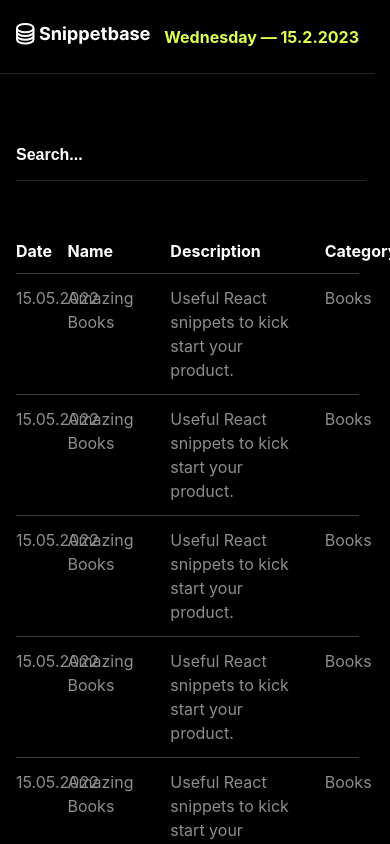
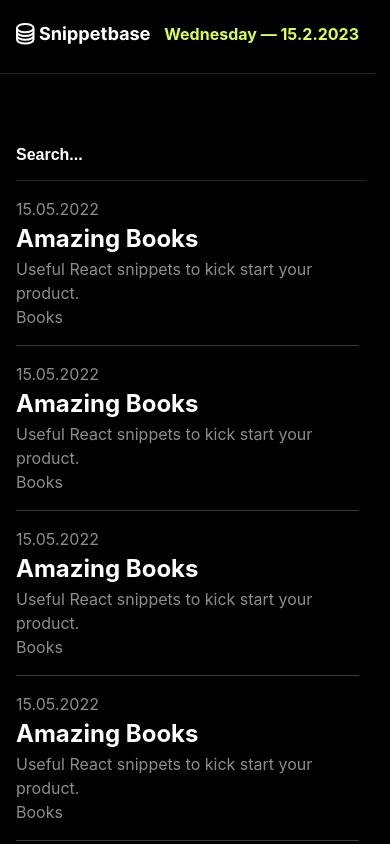
Before and after one commit to nenadmarinkovic/snippetbase, a Next.js app: page / in a window 390 px wide. Shown: the top 844 px of the page. Built offline with nearby package versions, Linux system fonts and the light colour scheme.

Commit message:
mobile view added

```diff
--- a/components/Snippets.tsx
+++ b/components/Snippets.tsx
@@ -45,6 +45,7 @@ function Snippets({ itemsPerPage, snippets }: any) {
       {currentItems.length > 0 ? (
         currentItems.map((snippet: any, index: any) => (
           <Link
+            className="snippet-item"
             key={index}
             as={`/snippet/${snippet.filePath.replace(/\.mdx?$/, "")}`}
             href={`/snippet/[slug]`}
--- a/styles/components/header.ts
+++ b/styles/components/header.ts
@@ -14,11 +14,25 @@ export const HeaderInside = styled.div`
   display: flex;
   justify-content: space-between;
   align-items: center;
+
+  @media (max-width: 350px) {
+    flex-direction: column;
+    align-items: start;
+  }
 `;
 
 export const HeaderInfo = styled.div`
   color: #dcff50;
   font-weight: bold;
+
+  span {
+    position: relative;
+    bottom: 3px;
+
+    @media (max-width: 350px) {
+      bottom: -3px;
+    }
+  }
 `;
 
 export const HeaderBorder = styled.div`
--- a/styles/components/snippets.ts
+++ b/styles/components/snippets.ts
@@ -7,13 +7,17 @@ export const TableContainer = styled.div`
 `;
 
 export const FlexTableHeader = styled.div`
-  margin-top: 3rem;
+  margin-top: 2rem;
   display: flex;
   flex-flow: row wrap;
   justify-content: space-between;
   border-bottom: 0.5px solid rgb(60, 60, 60);
   font-weight: bold;
   color: #fff;
+
+  @media (max-width: 800px) {
+    display: none;
+  }
 `;
 
 export const FlexTableRow = styled.div`
@@ -23,6 +27,11 @@ export const FlexTableRow = styled.div`
   border-bottom: 0.5px solid rgb(60, 60, 60);
   transition: 0.3s;
   position: relative;
+
+  @media (max-width: 800px) {
+    flex-direction: column;
+    padding: 1rem 0;
+  }
 
   :hover {
     color: #dcff50;
@@ -34,20 +43,41 @@ export const FlexRow = styled.div`
   text-align: start;
   padding: 0.75rem 0.75rem 0.75rem 0;
 
+  @media (max-width: 800px) {
+    width: 100%;
+    padding: 0;
+  }
+
   &:first-of-type {
     width: 10%;
+
+    @media (max-width: 800px) {
+    width: 100%;
+  }
   }
 
   &:nth-of-type(2) {
     width: 25%;
+    @media (max-width: 800px) {
+    width: 100%;
+    color: #fff;
+    font-size: 1.5rem;
+    font-weight: bold;
+  }
   }
 
   &:nth-of-type(3) {
     width: 40%;
+    @media (max-width: 800px) {
+    width: 100%
+  }
   }
 
   &:nth-of-type(4) {
     width: 10%;
+    @media (max-width: 800px) {
+    width: 100%
+  }
   }
 `;
 
--- a/styles/global.ts
+++ b/styles/global.ts
@@ -350,7 +350,7 @@ export const GlobalStyle = createGlobalStyle`
       display: flex;
       justify-content: center;
       align-items: center;
-      margin-top: 3rem;
+      margin-top: 3.5rem;
       gap: 20px;
     }
 
```
Also changed, not shown: styles/pages/slug.ts (+13 -0 lines).
